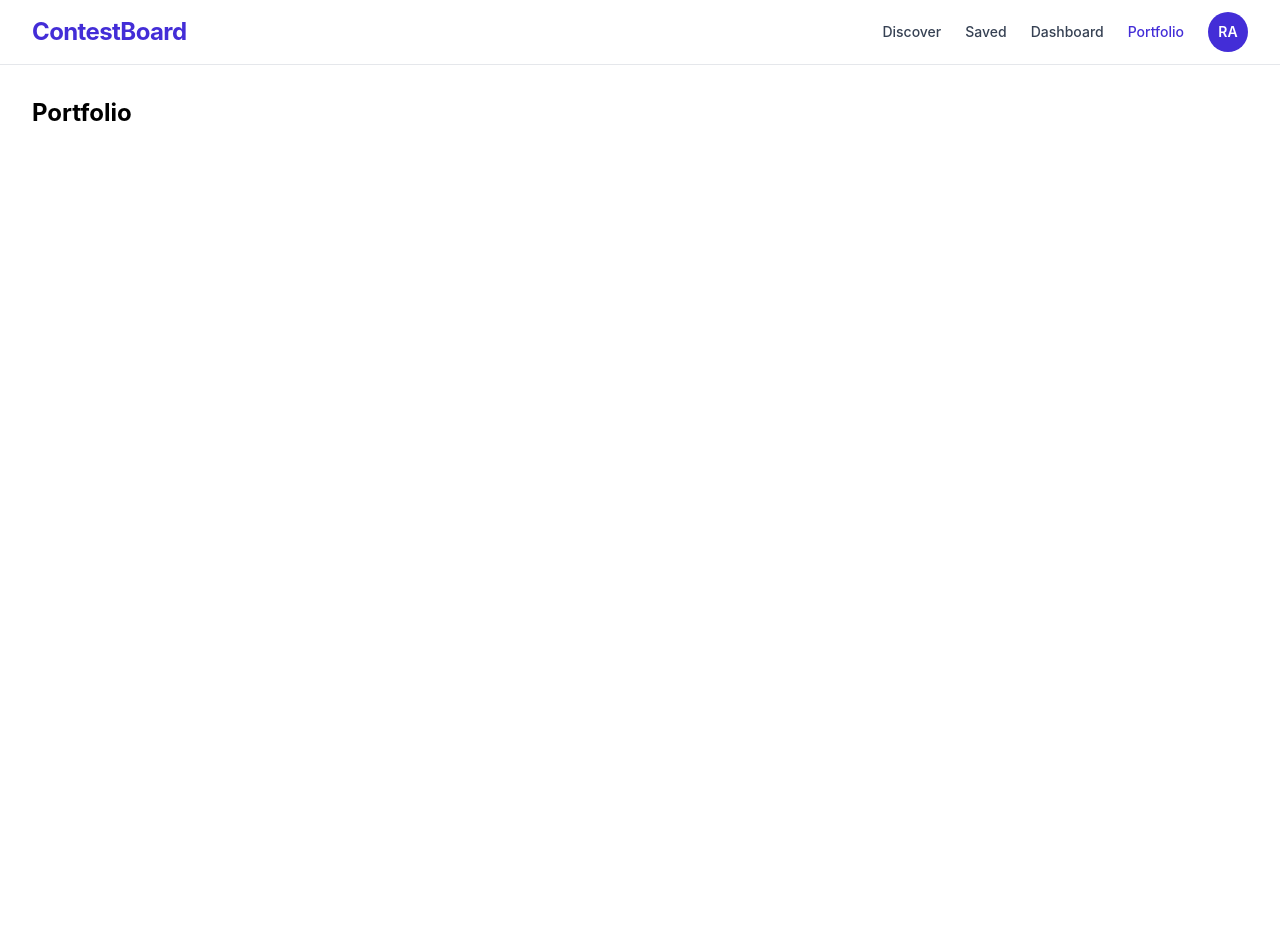
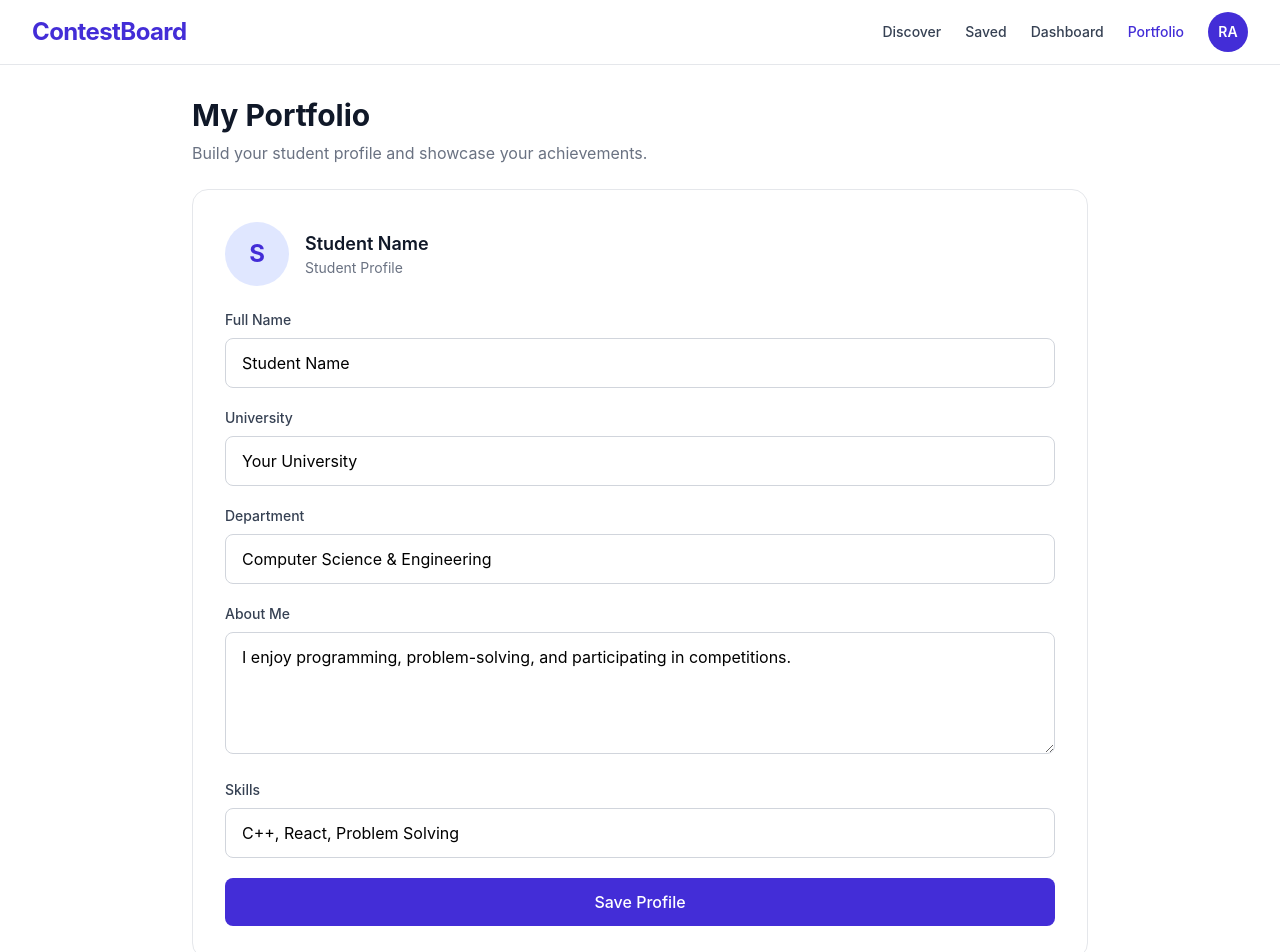
Before and after one commit to Imtiaz2005/ContestBoard, a React (Vite) app: page /portfolio in a window 1280 px wide. Shown: the top 952 px of the page. Before the commit the page ends 800 px from the top, so only its background shows below. Built offline with nearby package versions, Linux system fonts and the light colour scheme.

Commit message:
added portfolio.jsx but not the saved profile button

```diff
--- a/src/App.jsx
+++ b/src/App.jsx
@@ -5,15 +5,15 @@ import Discover from "./pages/Discover";
 import ContestDetails from "./pages/ContestDetails";
 import { SavedProvider } from "./context/SavedContext";
 import Saved from "./pages/Saved";
+import Portfolio from "./pages/Portfolio";
+
 
 
 function Dashboard() {
   return <h1 className="text-2xl font-bold">Dashboard</h1>;
 }
 
-function Portfolio() {
-  return <h1 className="text-2xl font-bold">Portfolio</h1>;
-}
+
 
 function App() {
   return (
--- /dev/null
+++ b/src/pages/Portfolio.jsx
@@ -0,0 +1,124 @@
+
+import { useState } from "react";
+
+function Portfolio() {
+  const [profile, setProfile] = useState({
+    name: "Student Name",
+    university: "Your University",
+    department: "Computer Science & Engineering",
+    bio: "I enjoy programming, problem-solving, and participating in competitions.",
+    skills: "C++, React, Problem Solving",
+  });
+
+  function handleChange(event) {
+    const { name, value } = event.target;
+
+    setProfile((current) => ({
+      ...current,
+      [name]: value,
+    }));
+  }
+
+  return (
+    <section className="mx-auto max-w-4xl space-y-6">
+      <div>
+        <h1 className="text-3xl font-bold text-gray-900">
+          My Portfolio
+        </h1>
+        <p className="mt-2 text-gray-500">
+          Build your student profile and showcase your achievements.
+        </p>
+      </div>
+
+      <div className="rounded-2xl border border-gray-200 bg-white p-6 sm:p-8">
+        <div className="mb-6 flex items-center gap-4">
+          <div className="flex h-16 w-16 items-center justify-center rounded-full bg-indigo-100 text-2xl font-bold text-indigo-700">
+            {profile.name.charAt(0).toUpperCase()}
+          </div>
+
+          <div>
+            <h2 className="text-lg font-semibold text-gray-900">
+              {profile.name || "Your Name"}
+            </h2>
+            <p className="text-sm text-gray-500">
+              Student Profile
+            </p>
+          </div>
+        </div>
+
+        <form className="space-y-5" onSubmit={(event) => event.preventDefault()}>
+          <div>
+            <label className="mb-2 block text-sm font-medium text-gray-700">
+              Full Name
+            </label>
+            <input
+              name="name"
+              value={profile.name}
+              onChange={handleChange}
+              className="w-full rounded-lg border border-gray-300 px-4 py-3 outline-none focus:border-indigo-600"
+            />
+          </div>
+
+          <div>
+            <label className="mb-2 block text-sm font-medium text-gray-700">
+              University
+            </label>
+            <input
+              name="university"
+              value={profile.university}
+              onChange={handleChange}
+              className="w-full rounded-lg border border-gray-300 px-4 py-3 outline-none focus:border-indigo-600"
+            />
+          </div>
+
+          <div>
+            <label className="mb-2 block text-sm font-medium text-gray-700">
+              Department
+            </label>
+            <input
+              name="department"
+              value={profile.department}
+              onChange={handleChange}
+              className="w-full rounded-lg border border-gray-300 px-4 py-3 outline-none focus:border-indigo-600"
+            />
+          </div>
+
+          <div>
+            <label className="mb-2 block text-sm font-medium text-gray-700">
+              About Me
+            </label>
+            <textarea
+              name="bio"
+              value={profile.bio}
+              onChange={handleChange}
+              rows={4}
+              className="w-full rounded-lg border border-gray-300 px-4 py-3 outline-none focus:border-indigo-600"
+            />
+          </div>
+
+          <div>
+            <label className="mb-2 block text-sm font-medium text-gray-700">
+              Skills
+            </label>
+            <input
+              name="skills"
+              value={profile.skills}
+              onChange={handleChange}
+              placeholder="C++, React, UI/UX..."
+              className="w-full rounded-lg border border-gray-300 px-4 py-3 outline-none focus:border-indigo-600"
+            />
+          </div>
+
+          <button
+            type="submit"
+            className="w-full rounded-lg bg-indigo-700 px-5 py-3 font-medium text-white transition hover:bg-indigo-800"
+          >
+            Save Profile
+          </button>
+        </form>
+      </div>
+    </section>
+  );
+}
+
+export default Portfolio;
```
